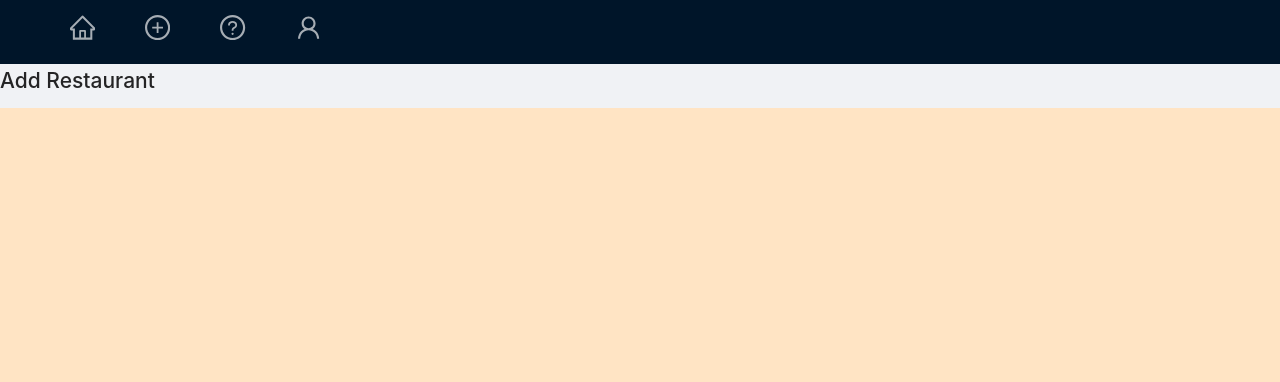
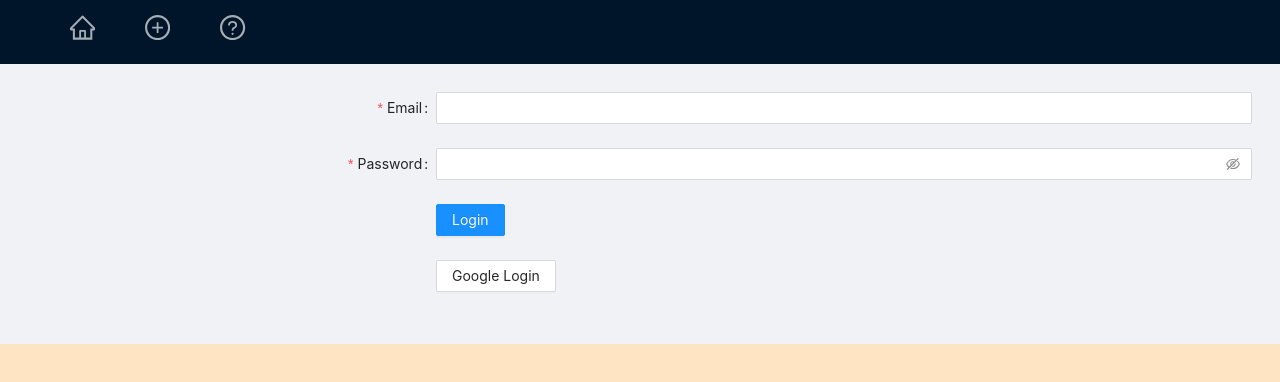
Before and after one commit to choleaxel/my-restaurant-listna, a React (Create React App) app: page /add in a window 1280 px wide. Shown: the top 382 px of the page. Built offline with nearby package versions, Linux system fonts and the light colour scheme.

Commit message:
lifting up state

```diff
--- a/src/App.js
+++ b/src/App.js
@@ -1,5 +1,5 @@
 
-
+import { useState } from 'react';
 import RestaurantList from './components/RestaurantList';
 import { Layout, Menu } from 'antd';
 import './App.css';
@@ -11,6 +11,7 @@ import Login from './components/Login';
 const { Header, Content } = Layout;
 
 function App() {
+  const [user, setUser] = useState();
   return (
     <BrowserRouter>
       <Layout className='layout'>
@@ -21,8 +22,7 @@ function App() {
           <Routes>
             <Route path='/restaurants/:restaurantId' element={<RestaurantPage />} />
             <Route path='/random' element={<h1>Random</h1>} />
-            <Route path='/add' element={<h1>Add Restaurant</h1>} />
-            <Route path='/login' element={<Login/>} />
+            <Route path='/add' element={!user ? <Login setUser={setUser} /> : <h1>Add Restaurant</h1>} />
             <Route path='/' element={<RestaurantList/>} />
           </Routes>
         </Content>
--- a/src/components/Login.jsx
+++ b/src/components/Login.jsx
@@ -1,10 +1,8 @@
 import { initializeApp } from "firebase/app";
-import { getAuth, signInWithEmailAndPassword } from 'firebase/auth';
+import { getAuth, signInWithEmailAndPassword,
+    GoogleAuthProvider, signInWithPopup } from 'firebase/auth';
 import { Button, Form, Input } from 'antd';
 
-
-// TODO: Add SDKs for Firebase products that you want to use
-// https://firebase.google.com/docs/web/setup#available-libraries
 
 // Your web app's Firebase configuration
 const firebaseConfig = {
@@ -14,17 +12,26 @@ const firebaseConfig = {
   storageBucket: "my-first-firestore-na.appspot.com",
   messagingSenderId: "746068966460",
   appId: "1:746068966460:web:1647f9b1b0e18cf97d1739"
-}; //copied from firebase
+}; //copied from firebase, even though they are credentials they will only be
+//used here
 
 // Initialize Firebase
 
-export default function Login() {
+export default function Login({setUser}) {
     const handleLogin = ({ email, password }) => {
         const app = initializeApp(firebaseConfig);
         const auth = getAuth(app);
         //login with firebase auth
         signInWithEmailAndPassword(auth, email, password)
-            .then(res => console.log(res.user))
+            .then(res => setUser(res.user))
+            .catch(console.error)
+    }
+    const handleGoogleLogin = () => {
+        const app = initializeApp(firebaseConfig);
+        const auth = getAuth(app);
+        const provider = new GoogleAuthProvider();
+        signInWithPopup(auth, provider)
+        .then(res => setUser(res.user))
             .catch(console.error)
     }
     return (
@@ -46,6 +53,10 @@ export default function Login() {
             wrapperCol={{span: 16, offset:  8}}>
             <Button type='primary' htmlType='submit'>Login</Button>
         </Form.Item>
+        <Form.Item
+            wrapperCol={{span: 16, offset:  8}}>
+            <Button onClick={handleGoogleLogin}>Google Login</Button>
+        </Form.Item>
     </Form>
     </section>
     )
--- a/src/components/Menubar.jsx
+++ b/src/components/Menubar.jsx
@@ -16,8 +16,6 @@ export default function Menubar () {
         icon={<PlusCircleOutlined style={{fontSize: '1.8em'}}/>}></Menu.Item>
         <Menu.Item key='random'
         icon={<QuestionCircleOutlined style={{fontSize: '1.8em'}}/>}></Menu.Item>
-        <Menu.Item key='user' onClick={() => navigate('/login')}
-        icon={<UserOutlined style={{fontSize: '1.8em'}}/>}></Menu.Item>
         </Menu>
     )
 };
```
